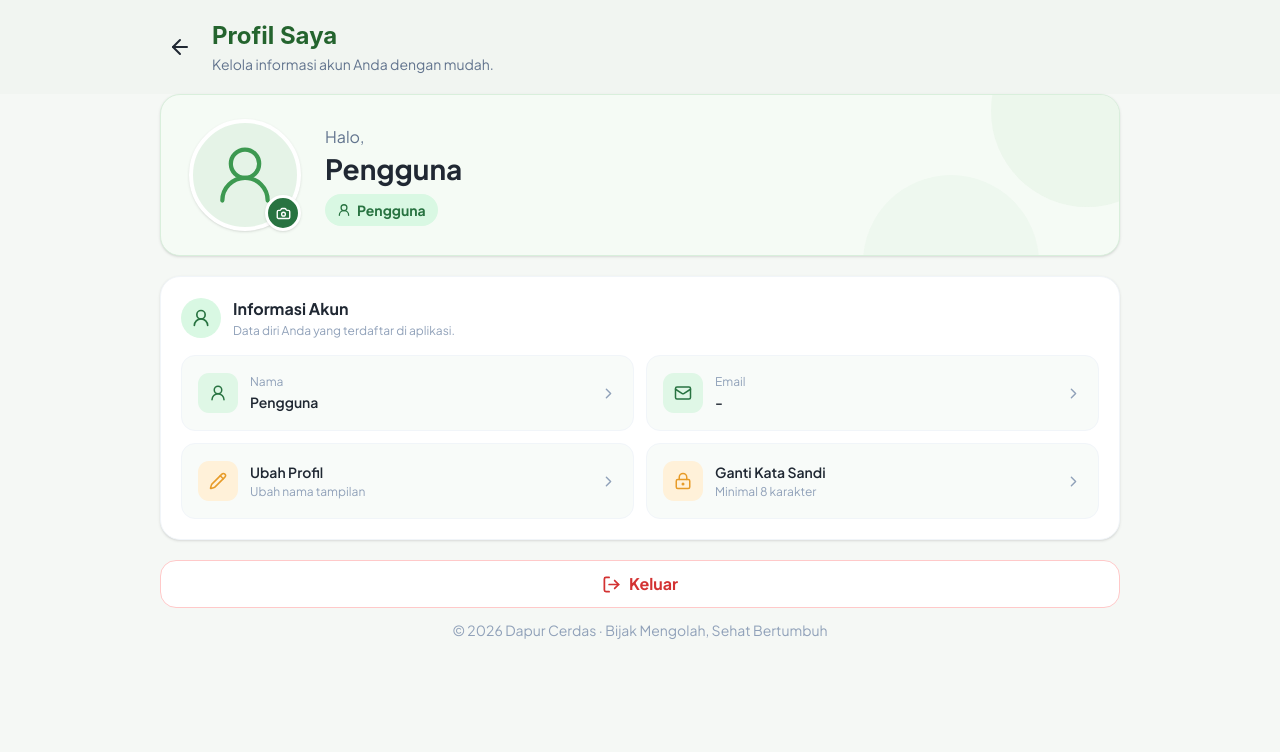
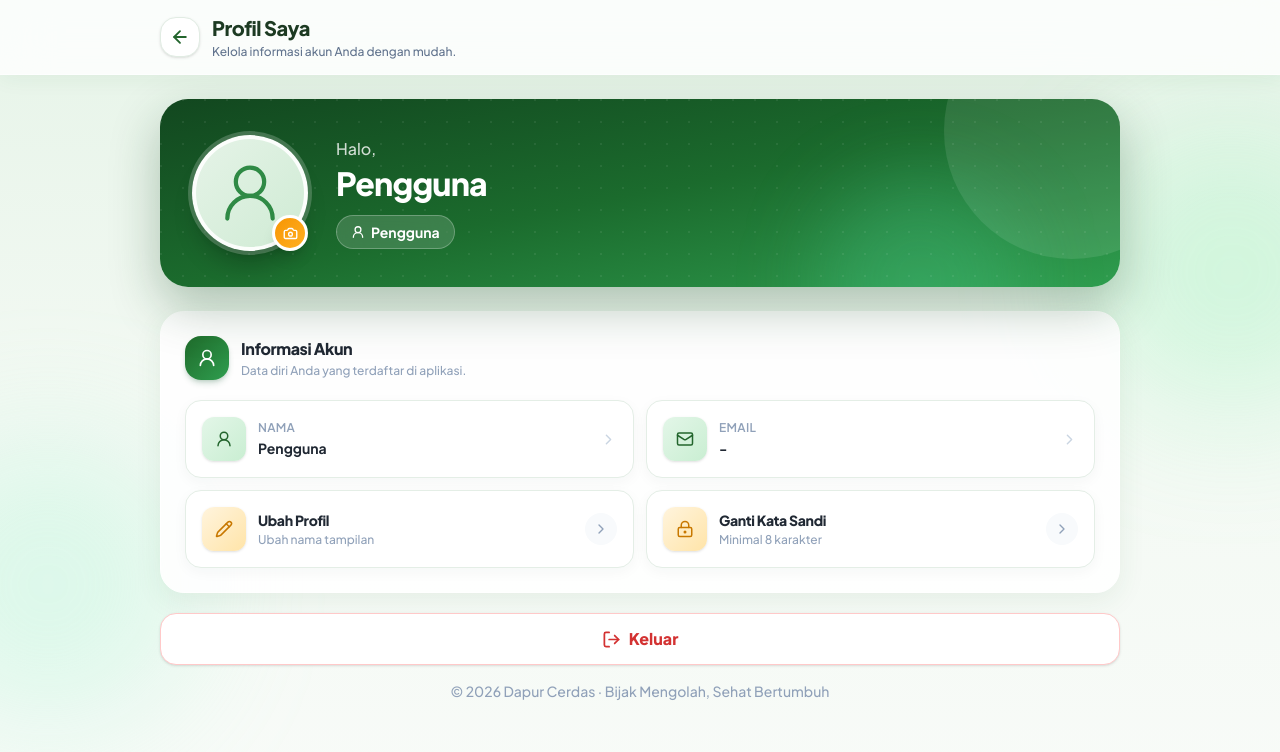
Before and after one commit to anestyahmadfauziah/Proyek_3, a React (Vite) app: page /profil in a window 1280 px wide. Shown: the top 752 px of the page. Built offline with nearby package versions, Linux system fonts and the light colour scheme; no server answers.

Commit message:
update tampilan halaman profil

```diff
--- a/src/pages/Profil.jsx
+++ b/src/pages/Profil.jsx
@@ -9,6 +9,7 @@ import {
   LogOut,
   Camera,
   ChevronRight,
+  Loader2,
 } from "lucide-react";
 import { supabase } from "../lib/supabaseClient";
 
@@ -108,30 +109,45 @@ function Profil() {
 
   if (loading) {
     return (
-      <div className="flex min-h-screen items-center justify-center bg-[#f5f8f5] font-jakarta">
-        <p className="text-sm text-slate-500">Memuat profil...</p>
+      <div className="flex min-h-screen items-center justify-center bg-gradient-to-b from-[#e6f4e8] via-[#f3f9f3] to-[#f8fbf8] font-jakarta">
+        <div className="flex flex-col items-center gap-3 rounded-3xl border border-white bg-white/80 px-10 py-8 shadow-[0_8px_28px_rgba(35,101,45,0.1)]">
+          <div className="flex h-14 w-14 items-center justify-center rounded-full bg-[#e3f3e5]">
+            <Loader2 size={26} className="animate-spin text-[#23652d]" />
+          </div>
+          <p className="text-sm font-medium text-slate-500">Memuat profil...</p>
+        </div>
       </div>
     );
   }
 
   return (
-    <div className="min-h-screen overflow-x-hidden bg-[#f5f8f5] font-jakarta text-[#202833]">
+    <div className="relative min-h-screen overflow-x-hidden bg-gradient-to-b from-[#e6f4e8] via-[#f3f9f3] to-[#f8fbf8] font-jakarta text-[#202833]">
+      {/* DEKORASI LATAR */}
+      <div
+        aria-hidden="true"
+        className="pointer-events-none absolute -right-24 top-32 h-72 w-72 rounded-full bg-green-300/25 blur-3xl"
+      />
+      <div
+        aria-hidden="true"
+        className="pointer-events-none absolute -left-24 top-[55%] h-72 w-72 rounded-full bg-emerald-200/30 blur-3xl"
+      />
+
       {/* HEADER */}
-      <header className="bg-[#f1f5f1]">
-        <div className="mx-auto flex w-full max-w-5xl items-center gap-3 px-4 py-4 sm:px-6 sm:py-5 lg:px-8">
+      <header className="sticky top-0 z-40 border-b border-white/60 bg-white/80 shadow-[0_4px_20px_rgba(35,101,45,0.06)] backdrop-blur-xl">
+        <div className="mx-auto flex w-full max-w-5xl items-center gap-3 px-4 py-3.5 sm:px-6 lg:px-8">
           <button
             type="button"
             onClick={() => navigate("/")}
-            className="flex h-9 w-9 shrink-0 items-center justify-center rounded-full text-[#202833] transition hover:bg-white/70 sm:h-10 sm:w-10"
+            className="flex h-10 w-10 shrink-0 items-center justify-center rounded-2xl border border-[#e1ece3] bg-white text-[#23652d] shadow-sm transition hover:-translate-x-0.5 hover:bg-[#f1f8f2] hover:shadow-md active:scale-95"
             aria-label="Kembali"
           >
-            <ArrowLeft size={23} strokeWidth={2} className="sm:h-6 sm:w-6" />
+            <ArrowLeft size={20} strokeWidth={2.2} />
           </button>
-          <div>
-            <h1 className="font-sans text-xl font-bold text-[#24642e] sm:text-2xl">
+          <div className="min-w-0">
+            <h1 className="truncate text-lg font-extrabold tracking-tight text-[#1c3a22] sm:text-xl">
               Profil Saya
             </h1>
-            <p className="mt-0.5 text-xs text-slate-500 sm:text-sm">
+            <p className="mt-0.5 truncate text-[11px] font-medium text-slate-500 sm:text-xs">
               Kelola informasi akun Anda dengan mudah.
             </p>
           </div>
@@ -139,21 +155,29 @@ function Profil() {
       </header>
 
       {/* CONTENT */}
-      <main className="mx-auto w-full max-w-5xl px-4 pb-8 sm:px-6 lg:px-8">
+      <main className="relative mx-auto w-full max-w-5xl px-4 pb-10 pt-5 sm:px-6 sm:pt-6 lg:px-8">
         {/* PROFILE SUMMARY */}
-        <section className="relative mt-0 overflow-hidden rounded-b-[20px] border border-[#d9efdc] bg-[#f5fbf5] px-5 py-5 shadow-sm sm:rounded-[20px] sm:px-7 sm:py-6">
-          <div className="pointer-events-none absolute -right-16 -top-20 h-48 w-48 rounded-full bg-[#e8f6e9] opacity-70" />
-          <div className="pointer-events-none absolute -bottom-24 right-20 h-44 w-44 rounded-full bg-[#edf8ee] opacity-80" />
+        <section className="relative overflow-hidden rounded-[28px] bg-gradient-to-br from-[#12471f] via-[#1b6b2d] to-[#2f9e4f] px-5 py-7 text-white shadow-[0_20px_50px_rgba(18,71,31,0.3)] sm:px-8 sm:py-9">
+          <div className="pointer-events-none absolute -right-20 -top-24 h-64 w-64 rounded-full bg-white/10" />
+          <div className="pointer-events-none absolute -bottom-24 right-24 h-52 w-52 rounded-full bg-emerald-300/20 blur-2xl" />
+          <div
+            aria-hidden="true"
+            className="pointer-events-none absolute inset-0 opacity-[0.07] [background-image:radial-gradient(circle_at_1px_1px,white_1px,transparent_0)] [background-size:22px_22px]"
+          />
 
-          <div className="relative flex items-center gap-4 sm:gap-6">
+          <div className="relative flex items-center gap-4 sm:gap-7">
             <div className="relative shrink-0">
-              <div className="flex h-[92px] w-[92px] items-center justify-center overflow-hidden rounded-full border-[4px] border-white bg-[#e5f3e7] shadow-sm sm:h-[112px] sm:w-[112px]">
-                <UserRound size={55} strokeWidth={1.5} className="text-[#3d9951] sm:h-[68px] sm:w-[68px]" />
+              <div className="flex h-[92px] w-[92px] items-center justify-center overflow-hidden rounded-full border-4 border-white/90 bg-gradient-to-br from-[#e5f3e7] to-[#cfeBd4] shadow-xl shadow-black/20 ring-4 ring-white/20 sm:h-[116px] sm:w-[116px]">
+                <UserRound
+                  size={55}
+                  strokeWidth={1.5}
+                  className="text-[#2f8a45] sm:h-[68px] sm:w-[68px]"
+                />
               </div>
               <button
                 type="button"
                 onClick={() => alert("Fitur ubah foto profil belum tersedia.")}
-                className="absolute bottom-0 right-0 flex h-8 w-8 items-center justify-center rounded-full border-[3px] border-white bg-[#287341] text-white shadow-sm transition hover:bg-[#205e35] sm:h-9 sm:w-9"
+                className="absolute bottom-0 right-0 flex h-9 w-9 items-center justify-center rounded-full border-[3px] border-white bg-gradient-to-br from-[#f79500] to-[#ffb020] text-white shadow-lg transition hover:scale-110 active:scale-95"
                 aria-label="Ubah foto profil"
               >
                 <Camera size={15} strokeWidth={2.2} />
@@ -161,11 +185,13 @@ function Profil() {
             </div>
 
             <div className="min-w-0">
-              <p className="text-sm text-slate-500 sm:text-base">Halo,</p>
-              <h2 className="mt-0.5 break-words text-2xl font-bold leading-tight text-[#202833] sm:text-[28px]">
+              <p className="text-sm font-medium text-white/80 sm:text-base">
+                Halo,
+              </p>
+              <h2 className="mt-0.5 break-words text-2xl font-extrabold leading-tight tracking-tight sm:text-[32px]">
                 {nama}
               </h2>
-              <div className="mt-2 inline-flex items-center gap-1.5 rounded-full bg-[#d9f8e3] px-3 py-1.5 text-xs font-bold text-[#287341] sm:text-sm">
+              <div className="mt-3 inline-flex items-center gap-1.5 rounded-full border border-white/25 bg-white/15 px-3.5 py-1.5 text-xs font-bold backdrop-blur-md sm:text-sm">
                 <UserRound size={14} strokeWidth={2.2} />
                 Pengguna
               </div>
@@ -174,14 +200,16 @@ function Profil() {
         </section>
 
         {/* INFORMASI AKUN */}
-        <section className="mt-5 rounded-[20px] border border-slate-100 bg-white p-4 shadow-sm sm:p-5">
-          <div className="mb-4 flex items-center gap-3">
-            <div className="flex h-10 w-10 shrink-0 items-center justify-center rounded-full bg-[#d9f8e3] text-[#287341]">
+        <section className="mt-5 rounded-3xl border border-white bg-white/90 p-4 shadow-[0_8px_28px_rgba(35,101,45,0.08)] sm:mt-6 sm:p-6">
+          <div className="mb-5 flex items-center gap-3">
+            <div className="flex h-11 w-11 shrink-0 items-center justify-center rounded-2xl bg-gradient-to-br from-[#1f6b2b] to-[#2f9e4f] text-white shadow-md shadow-green-900/20">
               <UserRound size={20} strokeWidth={2} />
             </div>
             <div>
-              <h2 className="text-sm font-bold text-[#202833] sm:text-base">Informasi Akun</h2>
-              <p className="mt-0.5 text-[11px] text-slate-400 sm:text-xs">
+              <h2 className="text-sm font-extrabold tracking-tight text-[#202833] sm:text-base">
+                Informasi Akun
+              </h2>
+              <p className="mt-0.5 text-[11px] font-medium text-slate-400 sm:text-xs">
                 Data diri Anda yang terdaftar di aplikasi.
               </p>
             </div>
@@ -214,14 +242,18 @@ function Profil() {
         <button
           type="button"
           onClick={handleLogout}
-          className="mt-5 flex h-11 w-full items-center justify-center gap-2 rounded-[16px] border border-red-200 bg-white text-sm font-bold text-[#d33232] transition hover:bg-red-50 sm:h-12 sm:text-base"
+          className="group mt-5 flex h-12 w-full items-center justify-center gap-2 rounded-2xl border border-red-200 bg-white text-sm font-extrabold text-[#d33232] shadow-sm transition hover:border-red-300 hover:bg-red-50 hover:shadow-md active:scale-[0.99] sm:h-[52px] sm:text-base"
         >
-          <LogOut size={19} strokeWidth={2.2} />
+          <LogOut
+            size={19}
+            strokeWidth={2.2}
+            className="transition group-hover:-translate-x-0.5"
+          />
           Keluar
         </button>
 
         {/* FOOTER */}
-        <p className="mt-3 pb-3 text-center text-xs text-slate-400 sm:text-sm">
+        <p className="mt-4 pb-3 text-center text-xs font-medium text-slate-400 sm:text-sm">
           © 2026 Dapur Cerdas · Bijak Mengolah, Sehat Bertumbuh
         </p>
       </main>
@@ -231,17 +263,22 @@ function Profil() {
 
 function ProfileInfo({ icon, label, value }) {
   return (
-    <div className="flex min-h-[70px] items-center gap-3 rounded-[14px] border border-slate-100 bg-[#f8fbf9] px-3 py-2.5 transition hover:bg-[#f3f9f4] sm:min-h-[76px] sm:px-4">
-      <div className="flex h-9 w-9 shrink-0 items-center justify-center rounded-[11px] bg-[#dff7e6] text-[#287341] sm:h-10 sm:w-10">
+    <div className="group flex min-h-[72px] items-center gap-3 rounded-2xl border border-[#e4eee6] bg-white px-3.5 py-3 shadow-[0_4px_14px_rgba(32,40,51,0.04)] transition duration-200 hover:-translate-y-0.5 hover:border-[#cfe3d2] hover:shadow-[0_10px_24px_rgba(35,101,45,0.1)] sm:min-h-[78px] sm:px-4">
+      <div className="flex h-10 w-10 shrink-0 items-center justify-center rounded-xl bg-gradient-to-br from-[#e3f6e8] to-[#c9eed2] text-[#23652d] shadow-sm transition group-hover:scale-105 sm:h-11 sm:w-11">
         {icon}
       </div>
       <div className="min-w-0 flex-1">
-        <p className="text-[11px] text-slate-400 sm:text-xs">{label}</p>
-        <p className="mt-0.5 max-w-full truncate text-sm font-semibold text-[#202833] sm:text-sm" title={value}>
+        <p className="text-[11px] font-semibold uppercase tracking-wide text-slate-400 sm:text-xs">
+          {label}
+        </p>
+        <p
+          className="mt-0.5 max-w-full truncate text-sm font-bold text-[#202833]"
+          title={value}
+        >
           {value}
         </p>
       </div>
-      <ChevronRight size={17} className="shrink-0 text-slate-400" />
+      <ChevronRight size={17} className="shrink-0 text-slate-300" />
     </div>
   );
 }
@@ -251,16 +288,25 @@ function ProfileAction({ icon, title, description, onClick }) {
     <button
       type="button"
       onClick={onClick}
-      className="flex min-h-[70px] w-full items-center gap-3 rounded-[14px] border border-slate-100 bg-[#f8fbf9] px-3 py-2.5 text-left transition hover:bg-[#f3f9f4] sm:min-h-[76px] sm:px-4"
+      className="group flex min-h-[72px] w-full items-center gap-3 rounded-2xl border border-[#e4eee6] bg-white px-3.5 py-3 text-left shadow-[0_4px_14px_rgba(32,40,51,0.04)] transition duration-200 hover:-translate-y-0.5 hover:border-[#f3d9a4] hover:shadow-[0_10px_24px_rgba(231,155,40,0.15)] active:scale-[0.99] sm:min-h-[78px] sm:px-4"
     >
-      <div className="flex h-9 w-9 shrink-0 items-center justify-center rounded-[11px] bg-[#fff1d9] text-[#e79b28] sm:h-10 sm:w-10">
+      <div className="flex h-10 w-10 shrink-0 items-center justify-center rounded-xl bg-gradient-to-br from-[#fff4dd] to-[#ffe4a8] text-[#c87800] shadow-sm transition group-hover:scale-105 sm:h-11 sm:w-11">
         {icon}
       </div>
       <div className="min-w-0 flex-1">
-        <p className="text-sm font-semibold text-[#202833]">{title}</p>
-        <p className="mt-0.5 truncate text-[11px] text-slate-400 sm:text-xs">{description}</p>
+        <p className="text-sm font-extrabold tracking-tight text-[#202833]">
+          {title}
+        </p>
+        <p className="mt-0.5 truncate text-[11px] font-medium text-slate-400 sm:text-xs">
+          {description}
+        </p>
       </div>
-      <ChevronRight size={17} className="shrink-0 text-slate-400" />
+      <div className="flex h-8 w-8 shrink-0 items-center justify-center rounded-full bg-slate-50 text-slate-400 transition group-hover:bg-[#f79500] group-hover:text-white">
+        <ChevronRight
+          size={16}
+          className="transition group-hover:translate-x-0.5"
+        />
+      </div>
     </button>
   );
 }
```
